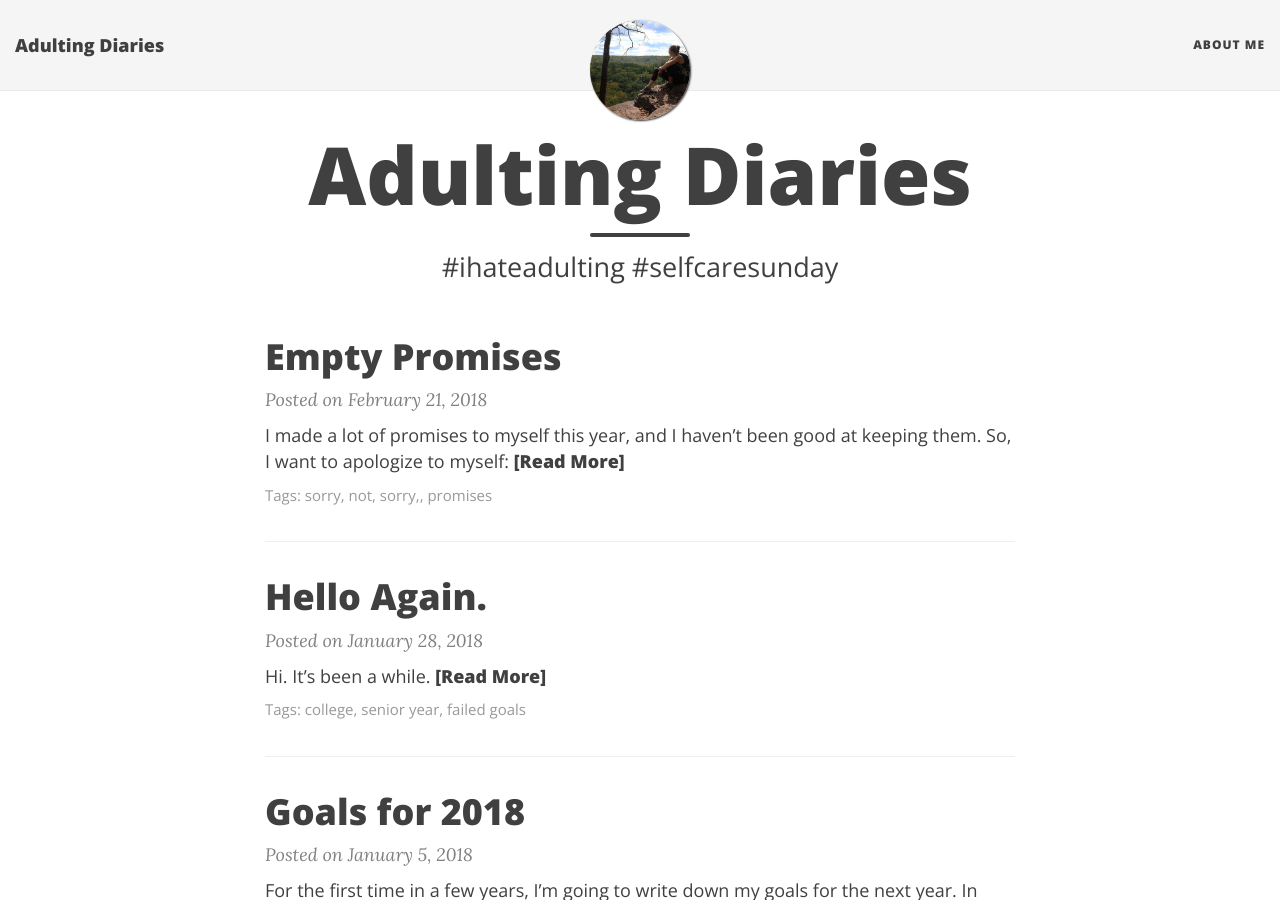
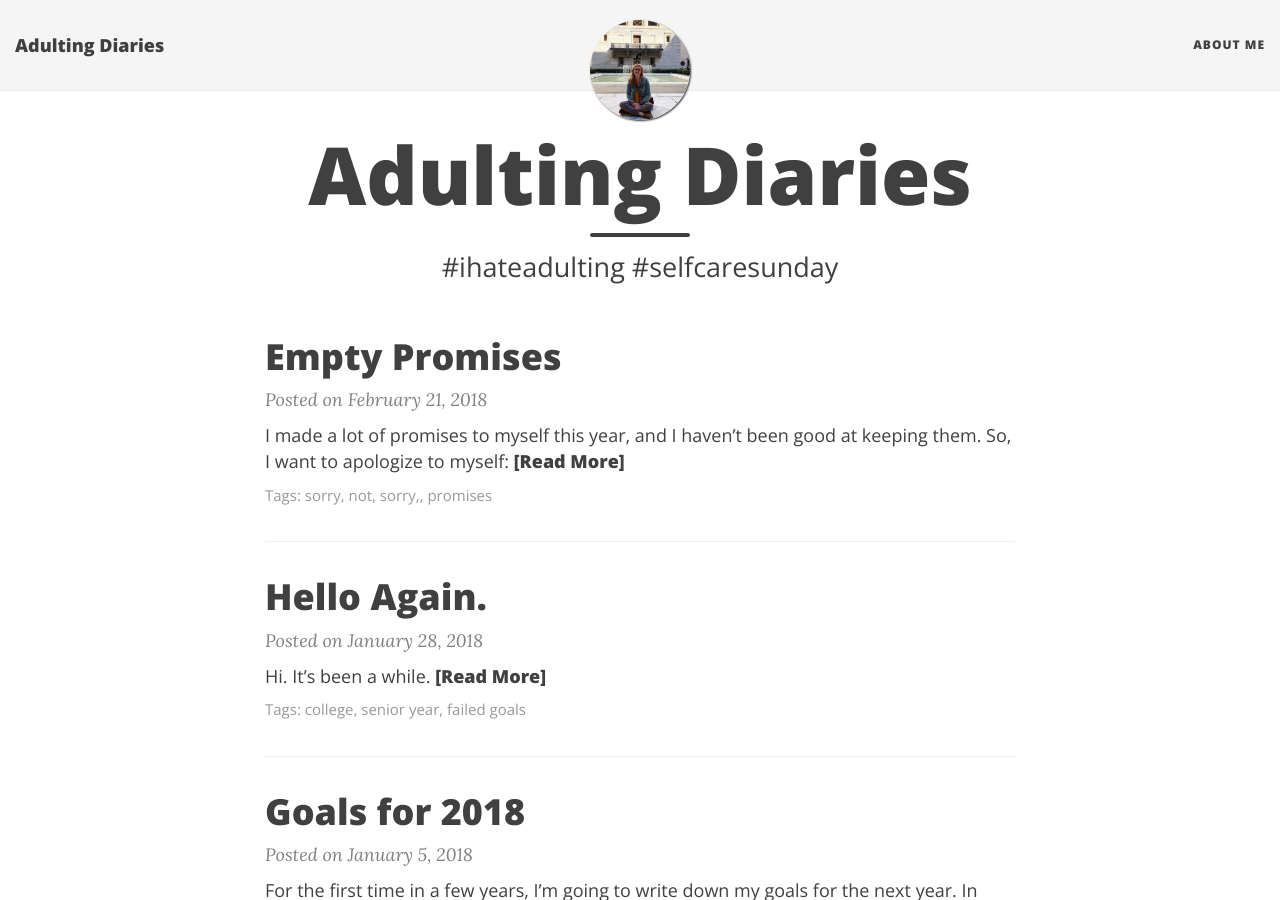
Before and after one commit to gwenyale/gwenyale.github.io, a Jekyll site: the page built from index.html, in a window 1280 px wide and 900 px high. Built offline with Jekyll 4.4.1, drawn with Linux system fonts in a browser that asks for light colours; nearby versions of some CDN libraries; the list of posts is cut into pages by our own code.

Commit message:
Update _config.yml

```diff
--- a/_config.yml
+++ b/_config.yml
@@ -27,7 +27,7 @@ navbar-links:
 
 # Image to show in the navigation bar - image must be a square (width = height)
 # Remove this parameter if you don't want an image in the navbar
-avatar: "/img/me.JPG"
+avatar: "/img/library me.JPG"
 
 # If you want to have an image logo in the top-left corner instead of the title text,
 # then specify the following parameter
```
